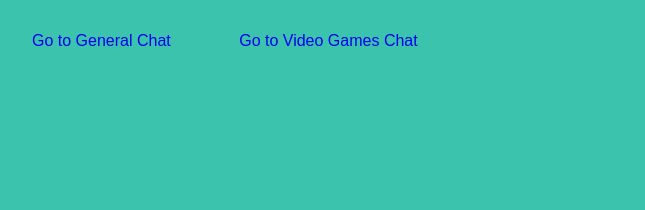
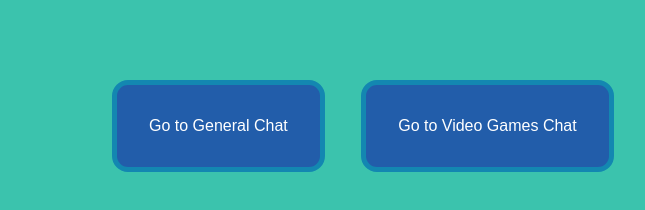
Before and after one commit to lmc110/web-chat, a website: page public/landing.html in a window 1280 px wide. Shown: the whole page, without its empty margins (0-645 px from the left). Drawn offline with nearby package versions, Linux system fonts and the light colour scheme.

Commit message:
style landing page links

```diff
--- a/public/landing.css
+++ b/public/landing.css
@@ -4,6 +4,7 @@ body {
 
 a {
   text-decoration: none;
+  color: white;
 }
 
 a:visited {
@@ -13,5 +14,16 @@ a:visited {
 .chat-link {
   padding: 2em;
   display: inline-block;
+  border: 5px solid #1387b1;
+  border-radius: 1em;
+  background-color: #225daa;
+  margin-top: 5em;
+}
 
+#general-chat-link {
+  margin-left: 7em;
 }
+
+#videogames-chat-link {
+  margin-left: 2em;
+}
--- a/public/landing.html
+++ b/public/landing.html
@@ -8,12 +8,16 @@
     <link rel="stylesheet" href="landing.css" />
   </head>
   <body>
-    <div id="generalchat-link" class="chat-link">
-      <a href="/general.html">Go to General Chat</a>
-    </div>
-    <div id="videogameschat-link" class="chat-link">
-      <a href="/videogames.html">Go to Video Games Chat</a>
-    </div>
+    <a href="/general" id="general-chat-link">
+      <div class="chat-link">
+        Go to General Chat
+      </div>
+    </a>
+    <a href="/videogames" id="videogames-chat-link">
+      <div class="chat-link">
+        Go to Video Games Chat
+      </div>
+    </a>
 
     <script src="https://code.jquery.com/jquery-3.1.1.min.js"></script>
 
```
Also changed, not shown: server.js (+7 -0 lines).
